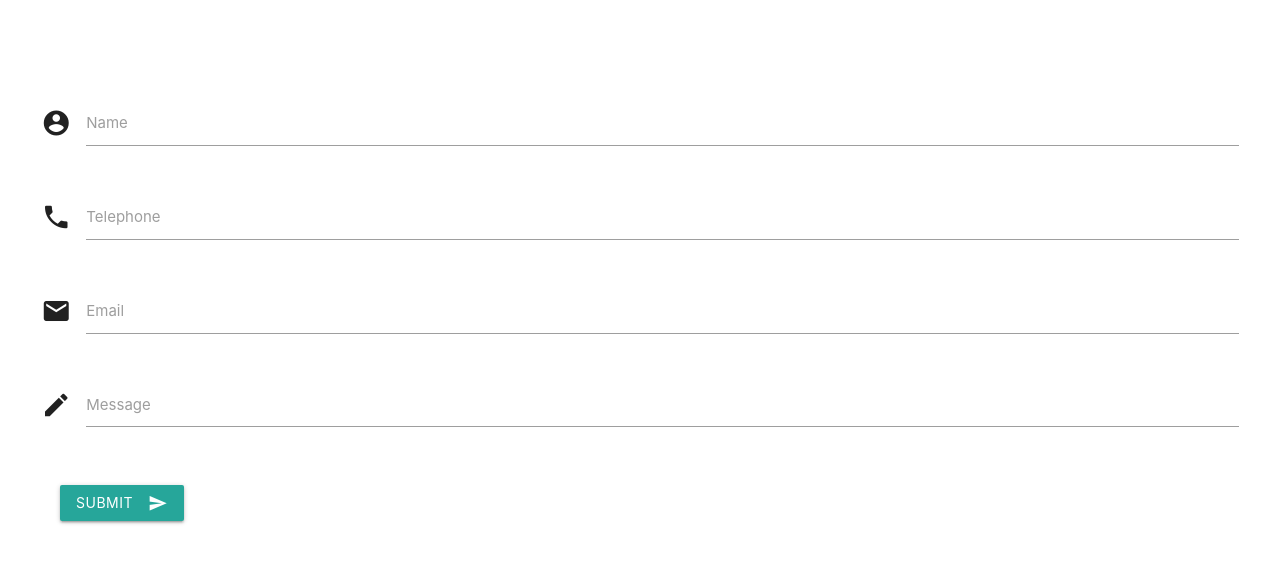
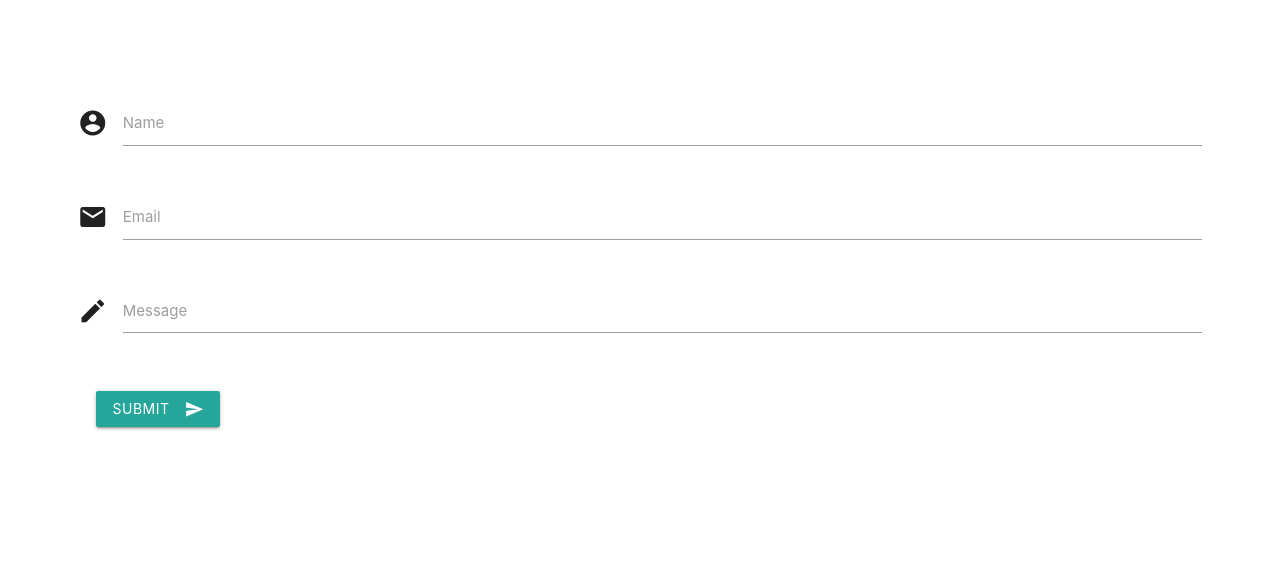
Before and after one commit to madhuraothota/Demonstration-Repo, a plain HTML site: page contact2.html in a window 1280 px wide. Shown: the part 180-742 px from the top of the page. Drawn offline with nearby package versions, Linux system fonts and the light colour scheme.

Commit message:
Added  data-netlify to form

```diff
--- a/contact2.html
+++ b/contact2.html
@@ -26,7 +26,7 @@
       <h1>Contact 2</h1>
       <div class="contact-box">
        <div class="row">
-        <form name="contact2" netlify class="col s12">
+        <form name="contact2" method="POST" data-netlify="true" class="col s12">
           <input type="hidden" name="form-name" value="contact" />
           <div class="row">
             <div class="input-field col s12">
@@ -34,11 +34,11 @@
               <input id="icon_prefix" type="text" class="validate">
               <label for="icon_prefix">Name</label>
             </div>
-            <div class="input-field col s12">
+            <!-- <div class="input-field col s12">
               <i class="material-icons prefix">phone</i>
               <input id="icon_telephone" type="tel" class="validate">
               <label for="icon_telephone">Telephone</label>
-            </div>
+            </div> -->
             <div class="input-field col s12">
               <i class="material-icons prefix">email</i>
               <input id="icon_email" type="email" class="validate">
```
